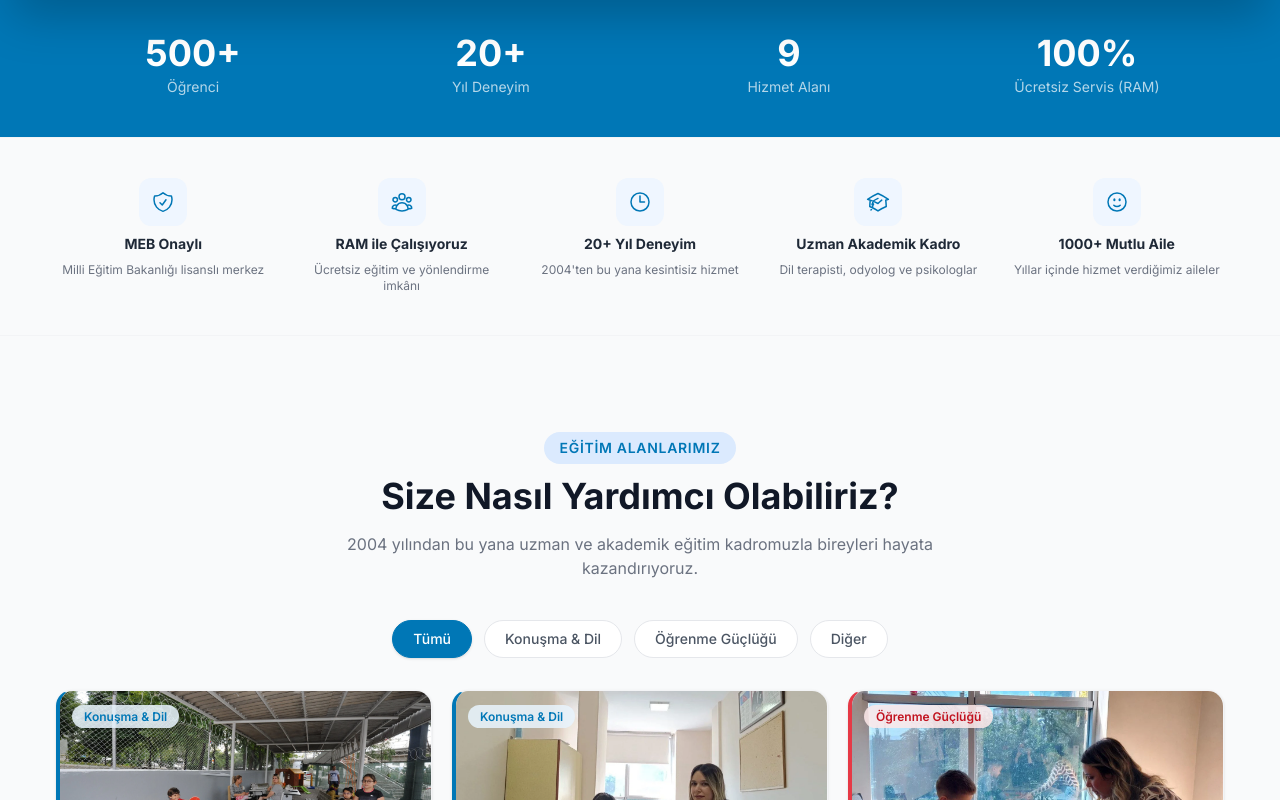
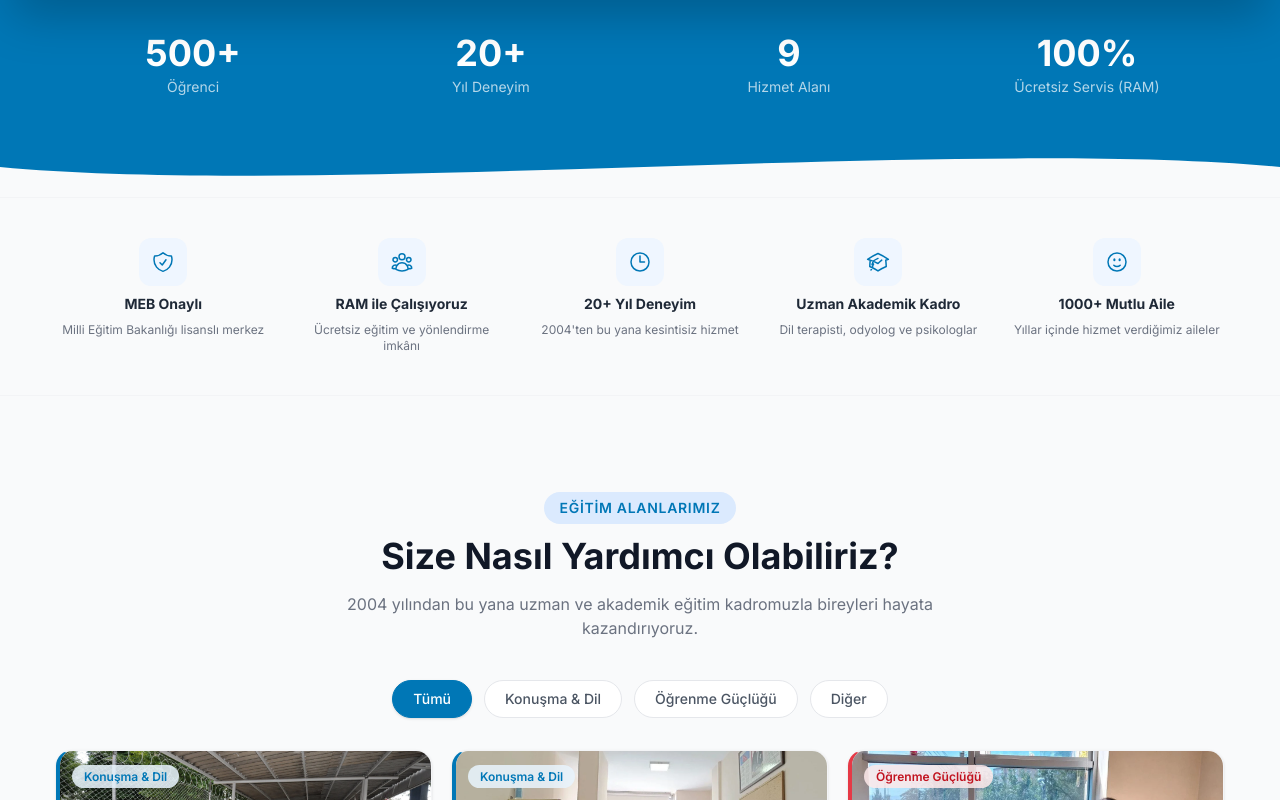
Before and after one commit to dcoban2022/baskent-next-web, a Next.js app: page / in a window 1280 px wide. Shown: the part 800-1600 px from the top of the page. Built offline with nearby package versions, Linux system fonts and the light colour scheme.

Commit message:
Bölüm geçişlerine dalga SVG ayraçları eklendi (mavi/kırmızı bantlar)
Co-Authored-By: Claude Sonnet 4.6 <noreply@anthropic.com>
Claude-Session: https://claude.ai/code/session_01KWZEEMgjHAGgGJUWhDEUGU

```diff
--- a/src/app/page.tsx
+++ b/src/app/page.tsx
@@ -18,6 +18,7 @@ import LatestArticles from "@/components/LatestArticles";
 import FamilyTestimonials from "@/components/FamilyTestimonials";
 import VideoGallery from "@/components/VideoGallery";
 import Contact from "@/components/Contact";
+import WaveDivider from "@/components/WaveDivider";
 import { Metadata } from "next";
 
 export const metadata: Metadata = {
@@ -52,10 +53,13 @@ export default function Home() {
       <ScrollUp />
       <Slider />
       <StatsBar />
+      <WaveDivider from="#0077b6" to="#f9fafb" />
       <TrustBand />
       <Services />
       <HowItWorks />
+      <WaveDivider from="#ffffff" to="#e63946" />
       <CTABand />
+      <WaveDivider from="#e63946" to="#ffffff" />
       <WhyUs />
       <SymptomChecker />
       <TeamPreview />
--- /dev/null
+++ b/src/components/WaveDivider/index.tsx
@@ -0,0 +1,14 @@
+export default function WaveDivider({ from, to }: { from: string; to: string }) {
+  return (
+    <div style={{ backgroundColor: from, lineHeight: 0, display: "block" }}>
+      <svg
+        xmlns="http://www.w3.org/2000/svg"
+        viewBox="0 0 1440 60"
+        preserveAspectRatio="none"
+        style={{ display: "block", width: "100%", height: "60px" }}
+      >
+        <path d="M0,30 C360,60 1080,0 1440,30 L1440,60 L0,60 Z" fill={to} />
+      </svg>
+    </div>
+  );
+}
```
